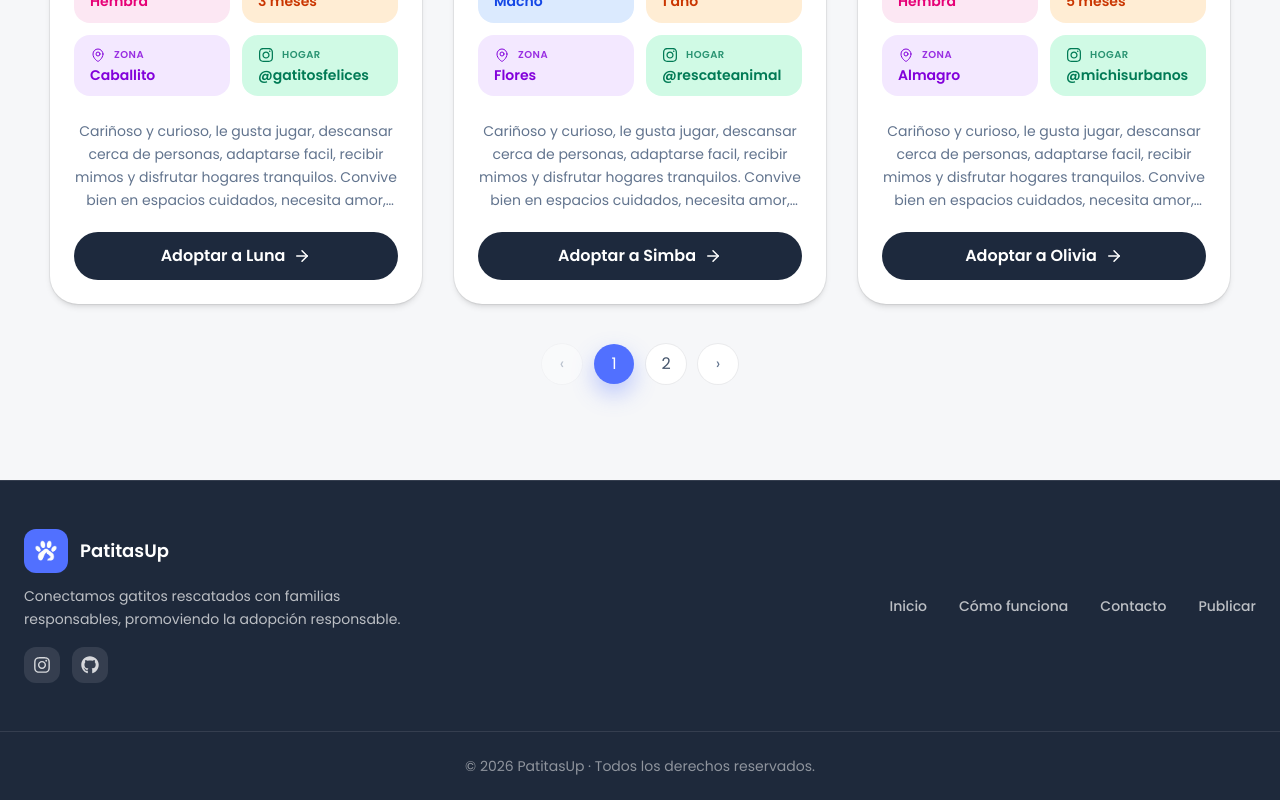
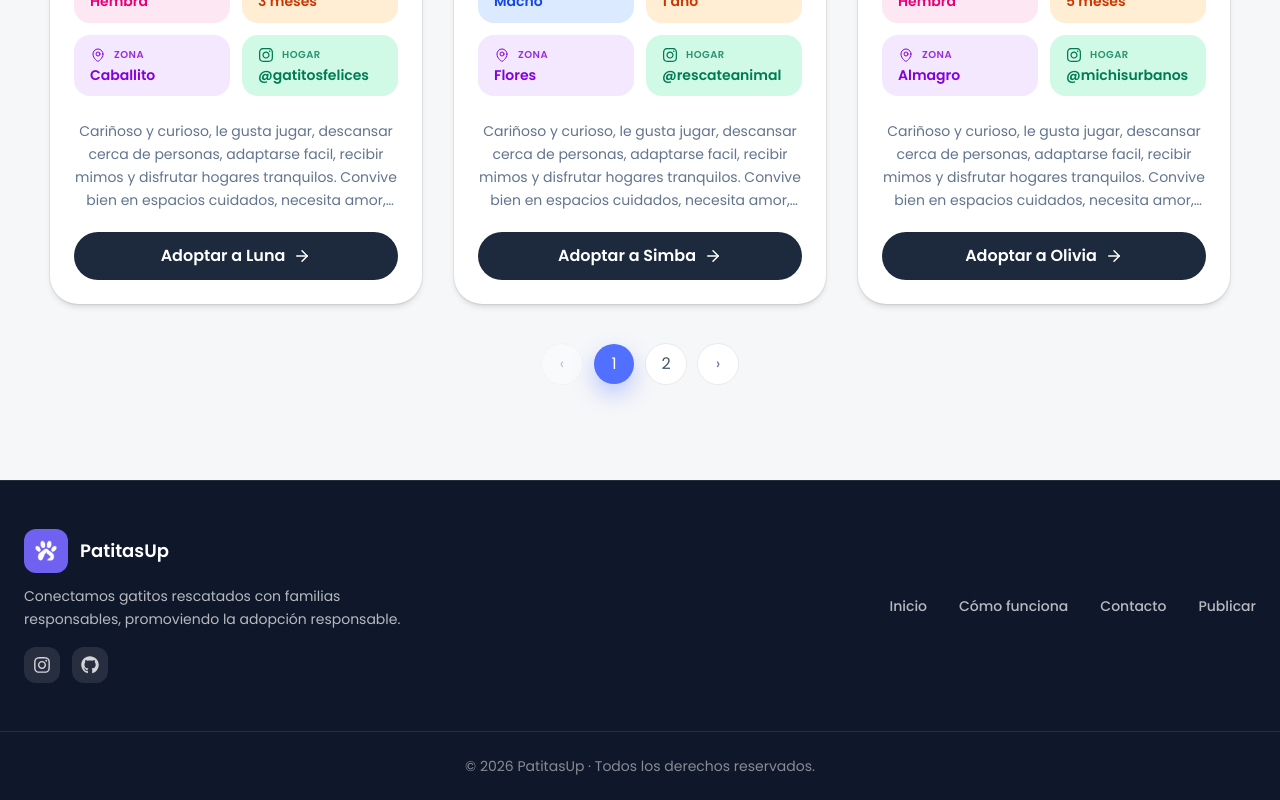
Before and after one commit to almendrasmaria/patitasup, a React (Vite) app in the folder client/: page / in a window 1280 px wide. Shown: the part 1824-2624 px from the top of the page. Built offline with nearby package versions, Linux system fonts and the light colour scheme.

Commit message:
Update favicon and footer color

```diff
--- a/client/src/shared/ui/Footer.tsx
+++ b/client/src/shared/ui/Footer.tsx
@@ -21,12 +21,12 @@ const Footer = () => {
   );
 
   return (
-    <footer className="w-full border-t border-white/10 bg-[#1E293B] mt-8 sm:mt-12">
+    <footer className="w-full border-t border-white/10 bg-[#0F172A] mt-8 sm:mt-12">
       <div className="container mx-auto px-4 md:px-6 py-8 sm:py-12">
         <div className="flex flex-col lg:flex-row items-center justify-between gap-8">
           <div className="flex flex-col items-center text-center lg:items-start lg:text-left">
             <div className="flex items-center gap-3">
-              <div className="flex h-11 w-11 items-center justify-center rounded-xl bg-[#5170FF]">
+              <div className="flex h-11 w-11 items-center justify-center rounded-xl bg-[#7061F0]">
                 <img src={logo} alt="PatitasUp" className="h-6 w-6" />
               </div>
               <span className="text-lg font-semibold text-white">PatitasUp</span>
```
Also changed, not shown: 1 other file (tests, documents, lock files or other folders).
